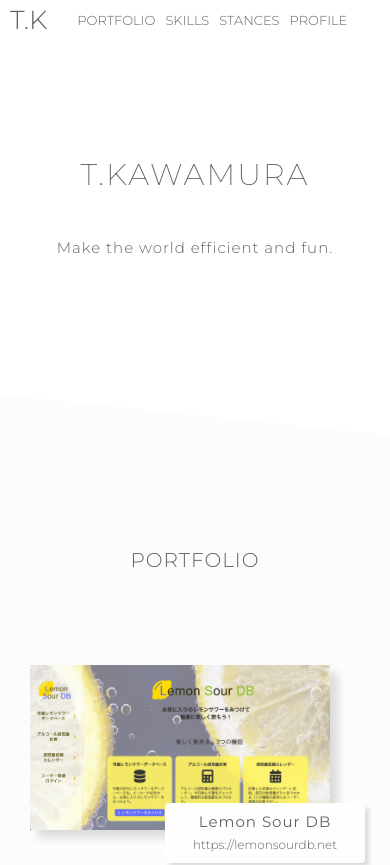
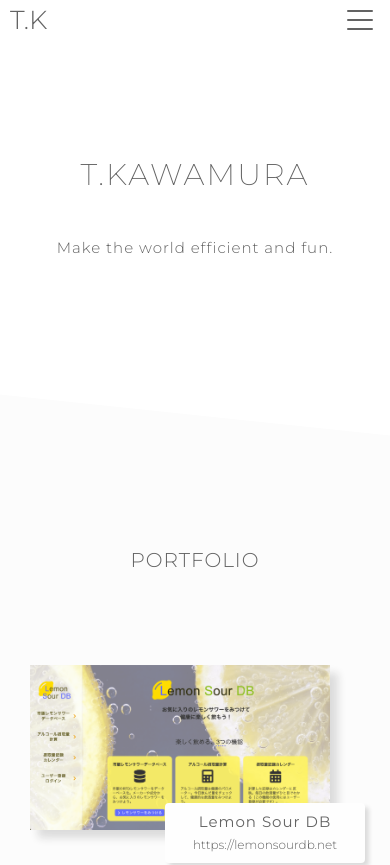
Before and after one commit to t-kawamura1/portfolio-site-vue3, a Vue app: page / in a window 390 px wide. Shown: the top 865 px of the page. Built offline with nearby package versions, Linux system fonts and the light colour scheme; what @splidejs/vue-splide, vue-split-carousel would draw is missing.

Commit message:
モバイルの場合のヘッダーのjナビゲーションをハンバーガーメニューに変更

```diff
--- a/src/components/shared/SiteHeader.vue
+++ b/src/components/shared/SiteHeader.vue
@@ -1,6 +1,22 @@
 <template>
   <header class="header" :class="{ opacity: isOpacity }">
     <site-logo class="site-logo"/>
+    <div v-if="isMobile">
+      <nav class="hamberger-menu" @click="toggleDropdown()">
+        <span></span>
+        <span></span>
+        <span></span>
+        <ul class="dropdown-list">
+          <li class="dropdown-list-item"
+              v-for="(name, index) in homeHeaderNameList"
+              :key="index"
+              @click="onScroll(name)">
+            {{ name }}
+          </li>
+        </ul>
+      </nav>
+    </div>
+    <div v-else>
       <nav class="home-nav" v-if="isHome">
         <ul class="nav-list">
           <li class="nav-list-item"
@@ -21,6 +37,7 @@
           </li>
         </ul>
       </nav>
+    </div>
   </header>
 </template>
 
@@ -34,19 +51,30 @@ export default {
     SiteLogo
   },
   setup(_, context) {
-    let isOpacity = ref(false)
-    let isHome = ref(false)
-    let isPfDetail = ref(false)
+    const isOpacity = ref(false)
+    const isMobile = ref(window.matchMedia('(max-width: 768px)').matches)
+    const isActive = ref(false)
+    const isHome = ref(false)
+    const isPfDetail = ref(false)
     const homeHeaderNameList = reactive([
       'PORTFOLIO',
       'SKILLS',
       'STANCES',
       'PROFILE'
-    ]);
+    ])
     const pfDetailHeaderNameList = reactive([
       'Lemon Sour DB',
       'T.KAWAMURA',
-    ]);
+    ])
+    const toggleDropdown = () => {
+      const hambergerMenu = document.querySelector('.hamberger-menu')
+      isActive.value = !(isActive.value)
+      if (isActive.value) {
+        hambergerMenu.classList.add('active')
+      } else {
+        hambergerMenu.classList.remove('active')
+      }
+    }
     const onScroll = (name) => {
       context.emit('scroll', name)
     }
@@ -70,11 +98,13 @@ export default {
     document.addEventListener.call(window, 'scroll', addOpacity)
 
     return {
+      isMobile,
       isOpacity,
       isHome,
       isPfDetail,
       homeHeaderNameList,
       pfDetailHeaderNameList,
+      toggleDropdown,
       onScroll,
       addOpacity,
     }
@@ -140,10 +170,65 @@ export default {
 @media (max-width: 768px) {
   .header {
     padding: 0 10px 0 10px;
-    justify-content: flex-start;
     height: 40px;
-    .site-logo {
-      margin-right: 30px;
+    .hamberger-menu {
+      width: 40px;
+      height: 40px;
+      position: relative;
+      cursor: pointer;
+      > span {
+        display: inline-block;
+        position: absolute;
+        left: 7px;
+        width: 26px;
+        height: 1.5px;
+        background-color: #636363;
+        border-radius: 1px;
+        transition: all 0.4s;
+        &:nth-of-type(1) {
+          top: 10px;
+        }
+        &:nth-of-type(2) {
+          top: 19px;
+        }
+        &:nth-of-type(3) {
+          top: 28px;
+        }
+      }
+
+      .dropdown-list {
+        padding: 0 10px;
+        position: absolute;
+        top: 100%;
+        right: 0;
+        background-color: rgba(255, 255, 255, 0.8);
+        opacity: 0;
+        transition: all 0.4s;
+        .dropdown-list-item {
+          padding: 12px 0;
+          cursor: pointer;
+          font-size: 1.5rem;
+        }
+      }
+
+      &.active {
+        > span {
+          &:nth-of-type(1) {
+            top: 19px;
+            transform: rotate(-45deg);
+          }
+          &:nth-of-type(2) {
+            opacity: 0;
+          }
+          &:nth-of-type(3) {
+            top: 19px;
+            transform: rotate(45deg);
+          }
+        }
+        .dropdown-list {
+          opacity: 1;
+        }
+      }
     }
     .home-nav {
       width: 270px;
```
Lines whose indentation alone changed are shown as unchanged.
